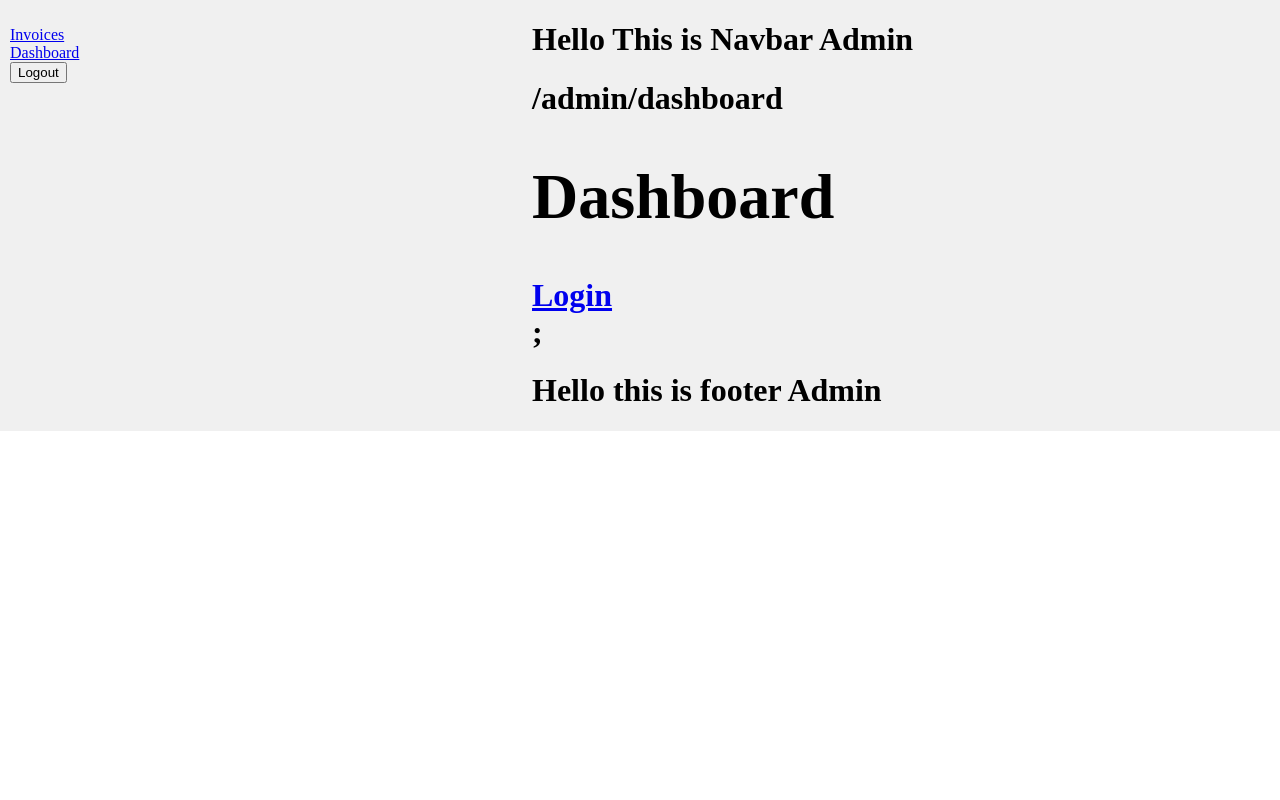
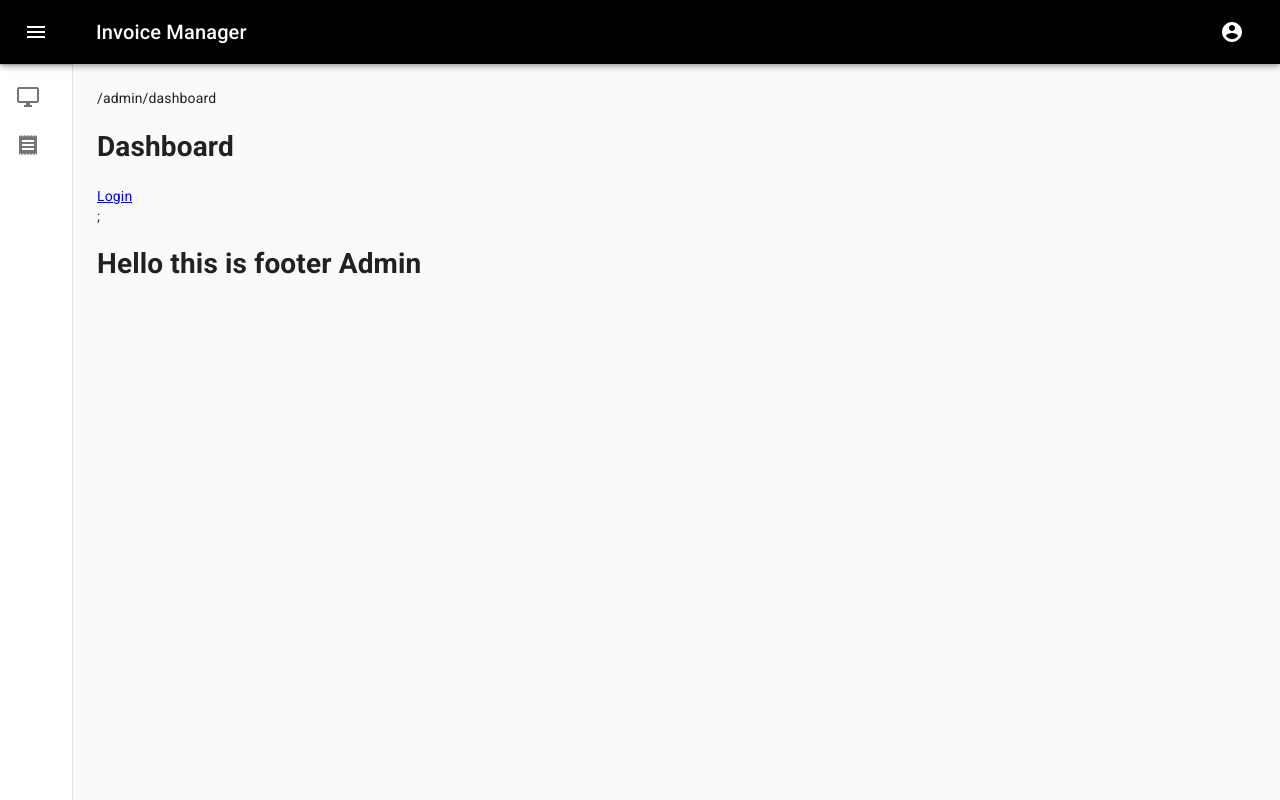
Before and after one commit to Jackson201325/invoice_manager_FE, a React (Create React App) app: page /admin/dashboard in a window 1280 px wide. Built offline with nearby package versions, Linux system fonts and the light colour scheme; sample sign-in values are in the browser's storage.

Commit message:
added sidebar and navbar to admin layout

```diff
--- a/src/app/layouts/AdminLayout.tsx
+++ b/src/app/layouts/AdminLayout.tsx
@@ -1,6 +1,29 @@
 import React from 'react';
 import { connect } from 'react-redux';
-import { Route, withRouter, Switch } from 'react-router-dom';
+import { Route, withRouter, Switch, Link } from 'react-router-dom';
+import clsx from 'clsx';
+import {
+  CssBaseline,
+  Typography,
+  AppBar,
+  Toolbar,
+  Drawer,
+  useTheme,
+  IconButton,
+  Divider,
+  ListItemIcon,
+  List,
+  ListItemText,
+  ListItem,
+  MenuItem,
+  Menu
+} from '@material-ui/core';
+import MenuIcon from '@material-ui/icons/Menu';
+import ChevronLeftIcon from '@material-ui/icons/ChevronLeft';
+import ChevronRightIcon from '@material-ui/icons/ChevronRight';
+import ReceiptIcon from '@material-ui/icons/Receipt';
+import DesktopWindowsIcon from '@material-ui/icons/DesktopWindows';
+import AccountCircle from '@material-ui/icons/AccountCircle';
 
 import ProtectedRoute from '../components/ProtectedRoute';
 import { IAuthenticationState } from '../redux/Authentication/reducer';
@@ -9,7 +32,7 @@ import { NavbarFooterAdmin } from '../layouts/NavbarFooterAdmin';
 import { Dashboard } from '../views/admin-views/Dashboard';
 import Invoices from '../containers/Invoices';
 import { NotFound } from '../views/NotFound';
-import { Sidebar } from './Sidebar';
+import { adminLayoutStyle } from '../styles/adminLayoutStyle';
 
 export const ROUTES = {
   DASHBOARD: '/admin/dashboard',
@@ -17,14 +40,125 @@ export const ROUTES = {
 };
 
 const AdminLayout = props => {
+  const classes = adminLayoutStyle();
+  const theme = useTheme();
+  const [open, setOpen] = React.useState(false);
+  const [anchorEl, setAnchorEl] = React.useState<null | HTMLElement>(null);
+  const openMenu = Boolean(anchorEl);
+
+  const handleDrawerOpen = () => {
+    setOpen(true);
+  };
+
+  const handleDrawerClose = () => {
+    setOpen(false);
+  };
+
+  const handleClose = () => {
+    setAnchorEl(null);
+  };
+
+  const handleMenu = (event: React.MouseEvent<HTMLElement>) => {
+    setAnchorEl(event.currentTarget);
+  };
+
   return (
-    <div
-      style={{
-        background: '#f0f0f0',
-        display: 'flex'
+    <div className={classes.root}>
+      <CssBaseline />
+      <AppBar
+        position="fixed"
+        className={clsx(classes.appBar, {
+          [classes.appBarShift]: open
+        })}
+      >
+        <Toolbar>
+          <IconButton
+            color="inherit"
+            aria-label="open drawer"
+            onClick={handleDrawerOpen}
+            edge="start"
+            className={clsx(classes.menuButton, {
+              [classes.hide]: open
+            })}
+          >
+            <MenuIcon />
+          </IconButton>
+          <Typography variant="h6" className={classes.title}>
+            Invoice Manager
+          </Typography>
+          <div>
+            <IconButton
+              aria-label="account of current user"
+              aria-controls="menu-appbar"
+              aria-haspopup="true"
+              onClick={handleMenu}
+              color="inherit"
+            >
+              <AccountCircle />
+            </IconButton>
+            <Menu
+              id="menu-appbar"
+              anchorEl={anchorEl}
+              anchorOrigin={{
+                vertical: 'top',
+                horizontal: 'right'
               }}
+              keepMounted
+              transformOrigin={{
+                vertical: 'top',
+                horizontal: 'right'
+              }}
+              open={openMenu}
+              onClose={handleClose}
             >
-      <Sidebar logout={props.logout} />
+              <MenuItem onClick={props.logout}>Logout</MenuItem>
+            </Menu>
+          </div>
+        </Toolbar>
+      </AppBar>
+      <Drawer
+        variant="permanent"
+        className={clsx(classes.drawer, {
+          [classes.drawerOpen]: open,
+          [classes.drawerClose]: !open
+        })}
+        classes={{
+          paper: clsx({
+            [classes.drawerOpen]: open,
+            [classes.drawerClose]: !open
+          })
+        }}
+        open={open}
+      >
+        <div style={{ background: 'black' }} className={classes.toolbar}>
+          <IconButton onClick={handleDrawerClose}>
+            {theme.direction === 'rtl' ? (
+              <ChevronRightIcon style={{ color: 'white' }} />
+            ) : (
+              <ChevronLeftIcon style={{ color: 'white' }} />
+            )}
+          </IconButton>
+        </div>
+        <Divider style={{ color: 'black' }} />
+        <List>
+          {['Dashboard', 'Invoices'].map((text, index) => (
+            <Link
+              style={{ textDecoration: 'none', color: 'black' }}
+              to={`/admin/${text}`}
+              key={text}
+            >
+              <ListItem button>
+                <ListItemIcon>
+                  {index % 2 === 0 ? <DesktopWindowsIcon /> : <ReceiptIcon />}
+                </ListItemIcon>
+                <ListItemText primary={text} />
+              </ListItem>
+            </Link>
+          ))}
+        </List>
+      </Drawer>
+      <main className={classes.content}>
+        <div className={classes.toolbar} />
         <Switch>
           <ProtectedRoute
             exact
@@ -42,17 +176,20 @@ const AdminLayout = props => {
           />
           <Route path="*" pageName="Not Found" component={NotFound} />
         </Switch>
+      </main>
     </div>
   );
 };
 
 const mapStateToProps = (state: { authReducer: IAuthenticationState }) => {
   return {
-    isLoggedIn: state.authReducer.isLoggedIn,
+    isLoggedIn: state.authReducer.isLoggedIn
   };
 };
 
-export default withRouter(connect(
+export default withRouter(
+  connect(
     mapStateToProps,
     { logout }
-)(AdminLayout));
+  )(AdminLayout)
+);
--- a/src/app/layouts/NavbarFooterAdmin.tsx
+++ b/src/app/layouts/NavbarFooterAdmin.tsx
@@ -1,10 +1,8 @@
 import React from 'react';
-
 export const NavbarFooterAdmin = props => {
   return (
-    <div className="navbar">
-      <h1>Hello This is Navbar Admin</h1>
-      <h1>{props.children}</h1>
+    <div>
+      {props.children}
       <h1>Hello this is footer Admin </h1>
     </div>
   );
--- a/src/app/layouts/Sidebar.tsx
+++ /dev/null
@@ -1,41 +0,0 @@
-import React from 'react';
-import { Link } from 'react-router-dom';
-// import { IAuthenticationState } from '../redux/Authentication/reducer';
-// import { logout } from '../redux/Authentication/action';
-import { withRouter } from 'react-router-dom';
-// import { connect } from 'react-redux';
-
-export const Sidebar = props => {
-
-  return (
-    <div
-      style={{
-        padding: '10px',
-        width: '40%',
-        background: '#f0f0f0'
-      }}
-    >
-      <ul style={{ listStyleType: 'none', padding: 0 }}>
-        <li>
-          <Link to="/admin/invoices">Invoices</Link>
-        </li>
-        <li>
-          <Link to="/admin/dashboard">Dashboard</Link>
-        </li>
-        <li>
-          <Link to="/login">
-            <button onClick={props.logout}>Logout</button>
-          </Link>
-        </li>
-      </ul>
-    </div>
-  );
-};
-
-// const mapStateToProps = (state: { authReducer: IAuthenticationState }) => {
-//   return {
-//     isLoggedIn: state.authReducer.isLoggedIn
-//   };
-// };
-
-export default withRouter(Sidebar)
--- a/src/app/redux/Authentication/reducer.tsx
+++ b/src/app/redux/Authentication/reducer.tsx
@@ -51,6 +51,5 @@ export default function authReducer(state = initialState, action) {
       initializeAxios();
       break;
   }
-  console.log(newState);
   return newState;
 }
--- /dev/null
+++ b/src/app/styles/adminLayoutStyle.tsx
@@ -0,0 +1,71 @@
+import { makeStyles, Theme, createStyles } from '@material-ui/core';
+
+const drawerWidth = 240;
+
+export const adminLayoutStyle = makeStyles((theme: Theme) =>
+  createStyles({
+    root: {
+      display: 'flex'
+    },
+    appBar: {
+      zIndex: theme.zIndex.drawer + 1,
+      transition: theme.transitions.create(['width', 'margin'], {
+        easing: theme.transitions.easing.sharp,
+        duration: theme.transitions.duration.leavingScreen
+      }),
+      backgroundColor: 'black'
+    },
+    appBarShift: {
+      marginLeft: drawerWidth,
+      width: `calc(100% - ${drawerWidth}px)`,
+      transition: theme.transitions.create(['width', 'margin'], {
+        easing: theme.transitions.easing.sharp,
+        duration: theme.transitions.duration.enteringScreen
+      })
+    },
+    menuButton: {
+      marginRight: 36
+    },
+    hide: {
+      display: 'none'
+    },
+    drawer: {
+      width: drawerWidth,
+      flexShrink: 0,
+      whiteSpace: 'nowrap'
+      // backgroundColor: 'black'
+    },
+    drawerOpen: {
+      width: drawerWidth,
+      transition: theme.transitions.create('width', {
+        easing: theme.transitions.easing.sharp,
+        duration: theme.transitions.duration.enteringScreen
+      })
+    },
+    drawerClose: {
+      transition: theme.transitions.create('width', {
+        easing: theme.transitions.easing.sharp,
+        duration: theme.transitions.duration.leavingScreen
+      }),
+      overflowX: 'hidden',
+      width: theme.spacing(7) + 1,
+      [theme.breakpoints.up('sm')]: {
+        width: theme.spacing(9) + 1
+      }
+    },
+    toolbar: {
+      display: 'flex',
+      alignItems: 'center',
+      justifyContent: 'flex-end',
+      padding: theme.spacing(0, 1),
+      ...theme.mixins.toolbar
+    },
+    content: {
+      flexGrow: 1,
+      padding: theme.spacing(3)
+    },
+    title: {
+      flexGrow: 1
+    }
+  })
+);
```
Also changed, not shown: src/app/components/ProtectedRoute.tsx (+10 -9 lines). Lines whose indentation alone changed are shown as unchanged.
